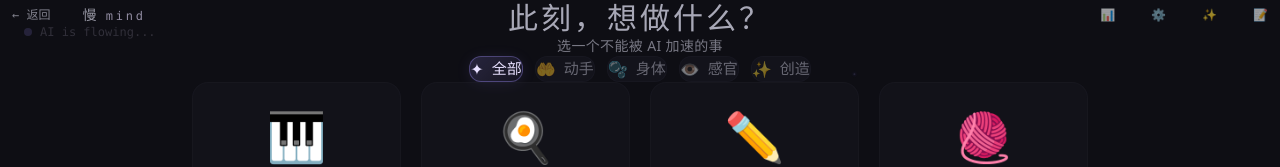
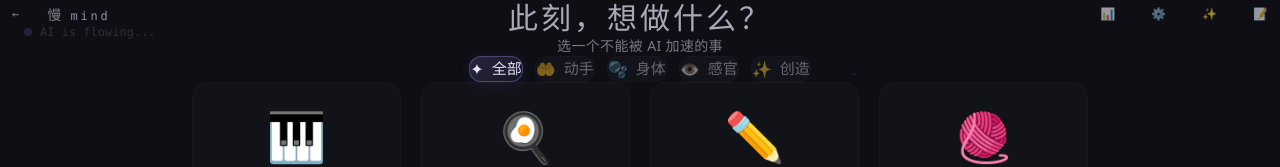
Before and after one commit to ZillaRU/mind, a React (Vite) app: page / in a window 1280 px wide. Both pictures are taken after a click on the button "开始慢下来". Shown: the top 167 px of the page. Built offline with nearby package versions, Linux system fonts and the light colour scheme.

Commit message:
fix: 优化移动端顶部导航栏布局，解决文字重叠问题
- 返回按钮在手机上只显示箭头，不显示'返回'文字
- '慢 mind'标题在手机端隐藏
- 图标按钮增加点击区域，间距更紧凑
- 下拉面板增加maxWidth限制

```diff
--- a/src/App.tsx
+++ b/src/App.tsx
@@ -170,20 +170,20 @@ export default function App() {
       {/* Top bar */}
       {phase !== 'welcome' && (
         <div className="absolute top-0 left-0 right-0 z-20 animate-fade-in">
-          <div className="flex items-center justify-between px-4 sm:px-5 py-3 sm:py-4">
-            <div className="flex items-center gap-3 sm:gap-5">
-              <button onClick={handleBack} className="btn-text text-sm sm:text-base">
-                ← 返回
+          <div className="flex items-center justify-between px-3 sm:px-5 py-2.5 sm:py-4">
+            <div className="flex items-center gap-2 sm:gap-4">
+              <button onClick={handleBack} className="btn-text text-base sm:text-sm px-2 py-1">
+                ←
               </button>
-              <h1 className="text-sm font-light text-whisper/70 tracking-[0.2em]">
+              <h1 className="text-xs sm:text-sm font-light text-whisper/60 tracking-[0.15em] sm:tracking-[0.2em] hidden sm:block">
                 慢 <span className="text-glow/60 font-mono text-xs">mind</span>
               </h1>
             </div>
 
-            <div className="flex items-center gap-2 sm:gap-3">
+            <div className="flex items-center gap-1.5 sm:gap-3">
               <button
                 onClick={() => setShowCheckInStats(!showCheckInStats)}
-                className="btn-text text-sm sm:text-base"
+                className="btn-text text-base sm:text-sm px-2 py-1.5 rounded-lg"
                 style={showCheckInStats ? { opacity: 1, color: 'var(--color-glow)' } : {}}
                 title="打卡统计"
               >
@@ -191,20 +191,20 @@ export default function App() {
               </button>
               <button
                 onClick={() => setShowSettings(!showSettings)}
-                className="btn-text text-sm sm:text-base"
+                className="btn-text text-base sm:text-sm px-2 py-1.5 rounded-lg"
                 style={showSettings ? { opacity: 1, color: 'var(--color-glow)' } : {}}
               >
                 ⚙️
               </button>
               <button
                 onClick={() => setShowInspiration(true)}
-                className="btn-text text-sm sm:text-base"
+                className="btn-text text-base sm:text-sm px-2 py-1.5 rounded-lg"
               >
                 ✨
               </button>
               <button
                 onClick={() => setShowJournal(!showJournal)}
-                className="btn-text text-sm sm:text-base"
+                className="btn-text text-base sm:text-sm px-2 py-1.5 rounded-lg"
                 style={showJournal ? { opacity: 1, color: 'var(--color-glow)' } : {}}
               >
                 📝
@@ -248,6 +248,7 @@ export default function App() {
                 padding: '1rem 1.25rem',
                 boxShadow: '0 8px 32px -8px rgba(0,0,0,0.4)',
                 minWidth: '280px',
+                maxWidth: '90vw',
               }}
             >
               <CheckInStats journal={journal} />
```
